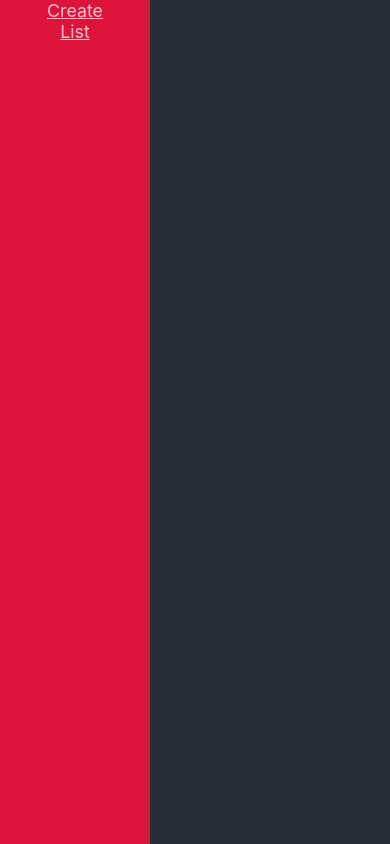
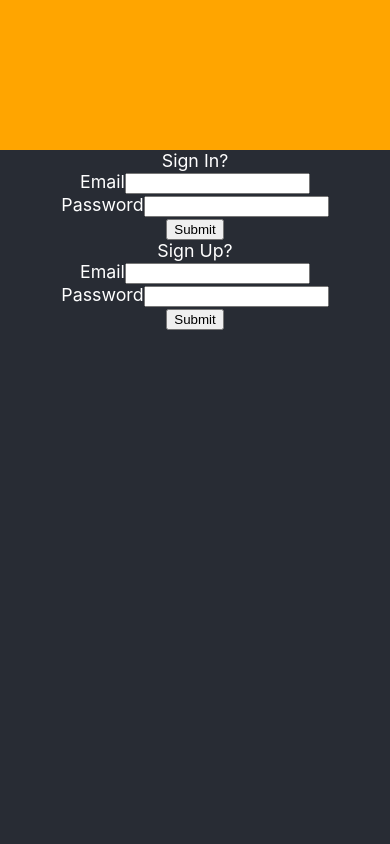
Before and after one commit to dpcairns/guitars-fe, a React (Create React App) app: page /login in a window 390 px wide. Built offline with nearby package versions, Linux system fonts and the light colour scheme.

Commit message:
add auth

```diff
--- a/src/App.css
+++ b/src/App.css
@@ -71,3 +71,14 @@ main {
   display: flex;
   flex-direction: column;
 }
+
+@media (max-width: 600px) {
+  .sidebar {
+    background: orange;
+  }
+
+  main {
+    grid-template-columns: 100%;
+    grid-template-rows: 150px 1fr;
+  }
+}
--- a/src/App.js
+++ b/src/App.js
@@ -8,9 +8,30 @@ import {
 import ListPage from './ListPage.js';
 import CreatePage from './CreatePage.js';
 import DetailPage from './DetailPage.js';
+import AuthPage from './AuthPage.js';
 import './App.css';
 
 export default class App extends Component {
+    state = {
+        // pop the localstorage token into the react state
+        token: localStorage.getItem('token'),
+    }
+
+    handleToken = (token) => {
+        // we have it in state so that the DOM automatically updates in response to changes
+        this.setState({ token: token })
+
+        // prevents having to login every time we make a change in react
+        localStorage.setItem('token', token)
+    }
+
+    clearToken = () => {
+        // we CLEAR it in state so that the DOM automatically updates in response to changes
+        this.setState({ token: '' })
+
+        localStorage.setItem('token', '')
+    }
+
     render() {
         return (
             <div className="App">
@@ -19,25 +40,41 @@ export default class App extends Component {
                     <main>
 
                     <div className="sidebar">
-                    <Link to='/create'>Create</Link>
-                    <Link to='/'>List</Link>
+                        {
+                            this.state.token &&
+                            <>
+                            <Link to='/create'>Create</Link>
+                            <Link to='/'>List</Link>
+                            <Link to='/login'>
+                                <button onClick={this.clearToken}>Log out</button>
+                            </Link>
+                            </>
+                        }
                     </div>
                     <div className="content">
                     <Switch>
                         <Route
                             path="/"
                             exact
-                            render={(routerProps) => <ListPage {...routerProps} />}
+                            render={(routerProps) => <ListPage token={this.state.token} {...routerProps} />}
+                        />
+                        <Route
+                            path="/login"
+                            exact
+                            render={(routerProps) => <AuthPage
+                                handleToken={this.handleToken}
+                                token={this.state.token}
+                                {...routerProps} />}
                         />
                         <Route
                             path="/create"
                             exact
-                            render={(routerProps) => <CreatePage {...routerProps} />}
+                            render={(routerProps) => <CreatePage token={this.state.token} {...routerProps} />}
                         />
                         <Route
                             path="/detail/:id"
                             exact
-                            render={(routerProps) => <DetailPage {...routerProps} />}
+                            render={(routerProps) => <DetailPage token={this.state.token} {...routerProps} />}
                         />
                     </Switch>
                     </div>
--- /dev/null
+++ b/src/AuthPage.js
@@ -0,0 +1,77 @@
+import React, { Component } from 'react'
+import { signUp, signIn } from './guitar-api.js';
+
+export default class AuthPage extends Component {
+    state = {
+        signInEmail: '',
+        signInPassword: '',
+        signupEmail: '',
+        signupPassword: ''
+    }
+
+    handleSignUp = async (e) => {
+        e.preventDefault();
+
+        const user = await signUp({
+            email: this.state.signupEmail,
+            password: this.state.signupPassword
+        });
+
+        this.props.handleToken(user.body.token);
+        this.props.history.push('/');
+    }
+
+
+    handleSignIn = async (e) => {
+        e.preventDefault();
+
+        const user = await signIn({
+            email: this.state.signInEmail,
+            password: this.state.signInPassword
+        });
+
+        console.log('=============================\n')
+        console.log('|| user.body', user.body)
+        console.log('\n=============================')
+
+        this.props.handleToken(user.body.token);
+        this.props.history.push('/');
+    }
+
+    componentDidCatch(err, errinfo) {
+        console.log('=============================\n')
+        console.log('|| ', err, errinfo)
+        console.log('\n=============================')
+    }
+
+    render() {
+        return (
+            <div>
+                <form onSubmit={this.handleSignIn}>
+                    Sign In?
+                    <label>
+                        Email
+                        <input onChange={e => this.setState({ signInEmail: e.target.value })} value={this.state.signInEmail}/>
+                    </label>
+                    <label>
+                        Password
+                        <input type="password" onChange={e => this.setState({ signInPassword: e.target.value })} value={ this.state.signInPassword}/>
+                    </label>
+                    <button>Submit</button>
+                </form>
+                <form onSubmit={this.handleSignUp}>
+                    Sign Up?
+                    <label>
+                        Email
+                        <input onChange={e => this.setState({ signupEmail: e.target.value })} value={this.state.signupEmail}/>
+                    </label>
+                    <label>
+                        Password
+                        <input type="password" onChange={e => this.setState({ signupPassword: e.target.value })} value={ this.state.signupPassword}/>
+                    </label>
+                    <button>Submit</button>
+                </form>
+            </div>
+        )
+    }
+}
--- a/src/CreatePage.js
+++ b/src/CreatePage.js
@@ -11,11 +11,16 @@ export default class CreatePage extends Component {
     }
 
     componentDidMount = async () => {
-        const brandsData = await fetchBrands();
+        if (!this.props.token) {
+            this.props.history.push('/login');
+        } else {
+            const brandsData = await fetchBrands();
 
-        this.setState({
-            brands: brandsData.body
-        })
+            this.setState({
+                brands: brandsData.body
+            })
+        }
+
     }
 
     handleSubmit = async (e) => {
--- a/src/DetailPage.js
+++ b/src/DetailPage.js
@@ -12,6 +12,9 @@ export default class DetailPage extends Component {
     }
 
     componentDidMount = async () => {
+        if (!this.props.token) {
+            this.props.history.push('/login');
+          } else {
             const data = await fetchGuitar(this.props.match.params.id)
             const brandsData = await fetchBrands();
 
@@ -24,6 +27,7 @@ export default class DetailPage extends Component {
                 strings: data.body.strings,
                 brand: matchingBrand.id
             })
+          }
     }
 
     handleSubmit = async (e) => {
--- a/src/ListPage.js
+++ b/src/ListPage.js
@@ -9,15 +9,16 @@ class ListPage extends React.Component {
   }
 
   componentDidMount = async () => {
-    const data = await fetchGuitars()
+    if (!this.props.token) {
+      this.props.history.push('/login');
+    } else {
+      const data = await fetchGuitars(this.props.token)
 
-    this.setState({
-      guitars: data.body
-    })
+      this.setState({
+        guitars: data.body
+      })
+    }
 
-    console.log('=============================\n')
-    console.log('|| data.body', data.body)
-    console.log('\n=============================')
   }
 
   render() {
--- a/src/guitar-api.js
+++ b/src/guitar-api.js
@@ -1,38 +1,72 @@
 import request from 'superagent';
-
 // TODO: change this URL depending on environment
 const URL = process.env.REACT_APP_API_URL;
+// prevents having to login every time we make a change in react
+
+export function signUp(userData) {
+    try {
+        return request.post(`${URL}/auth/signup`, userData);
+    } catch(e) {
+        throw { error: e.message }
+    }
+}
+
+export function signIn(userData) {
+    try {
+        return request.post(`${URL}/auth/signin`, userData);
+    } catch(e) {
+        throw { error: e.message }
+    }
+}
 
 export function fetchGuitars() {
+    const token = localStorage.getItem('token');
+
     try{
-        return request.get(`${URL}/guitars`);
+        return request
+            .get(`${URL}/api/guitars`)
+            .set('Authorization', token);
     } catch(e) {
         return { error: e.message }
     }
 }
 
+export function fetchBrands() {
+    const token = localStorage.getItem('token');
 
-export function fetchBrands() {
     try{
-        return request.get(`${URL}/brands`);
+        return request.get(`${URL}/api/brands`)
+            .set('Authorization', token);
     } catch(e) {
         return { error: e.message }
     }
 }
 
 export function fetchGuitar(id) {
-    return request.get(`${URL}/guitars/${id}`);
+    const token = localStorage.getItem('token');
+
+    return request.get(`${URL}/api/guitars/${id}`)
+        .set('Authorization', token);
 }
 
 export function deleteGuitar(id) {
-    return request.delete(`${URL}/guitars/${id}`);
+    const token = localStorage.getItem('token');
+
+    return request.delete(`${URL}/api/guitars/${id}`)
+        .set('Authorization', token);
 }
 
 export function updateGuitar(id, updatedGuitar) {
-    return request.put(`${URL}/guitars/${id}`, updatedGuitar);
+    const token = localStorage.getItem('token');
+
+    return request.put(`${URL}/api/guitars/${id}`, updatedGuitar)
+        .set('Authorization', token);
 }
 
 // lets assume they pass us some guitar data . . .
 export function createGuitar(guitarData) {
-    return request.post(`${URL}/guitars`, guitarData)
+    const token = localStorage.getItem('token');
+
+    return request.post(`${URL}/api/guitars`, guitarData)
+        .set('Authorization', token);
 }
```
Lines whose indentation alone changed are shown as unchanged.
